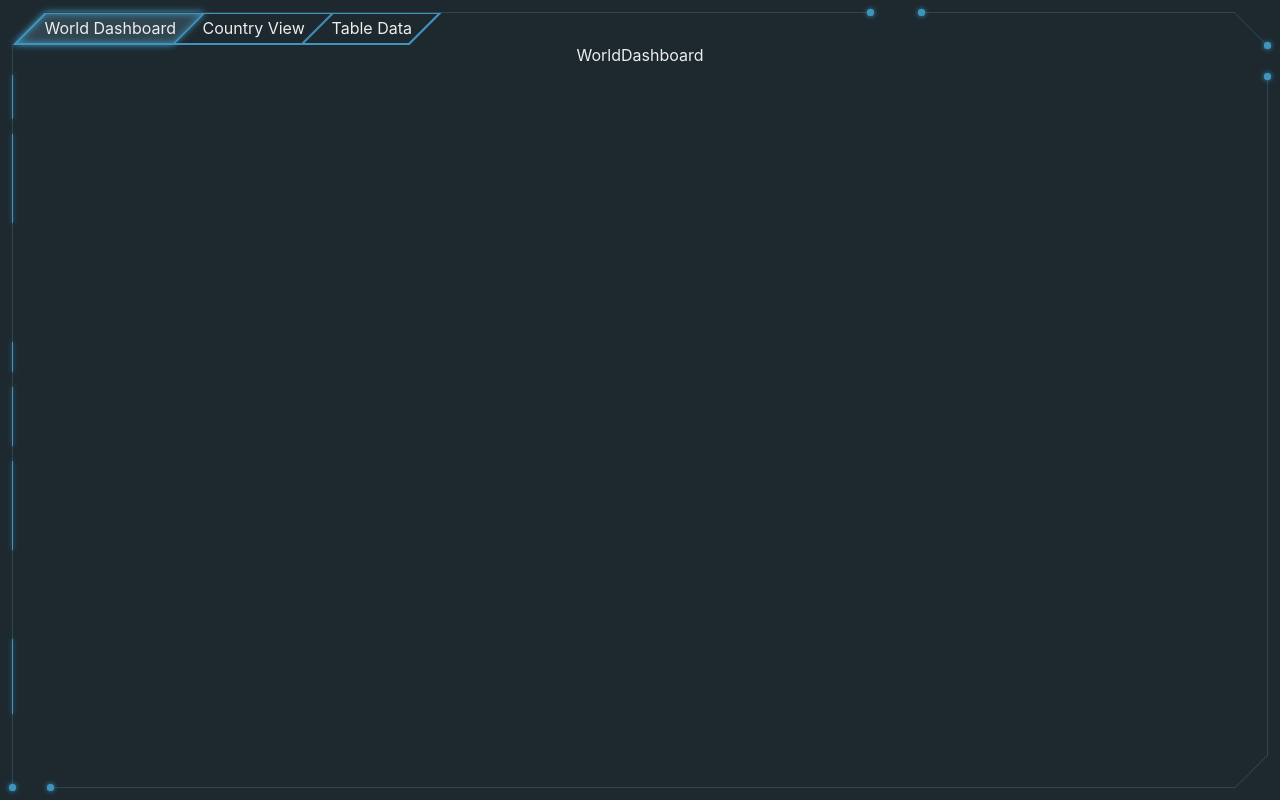
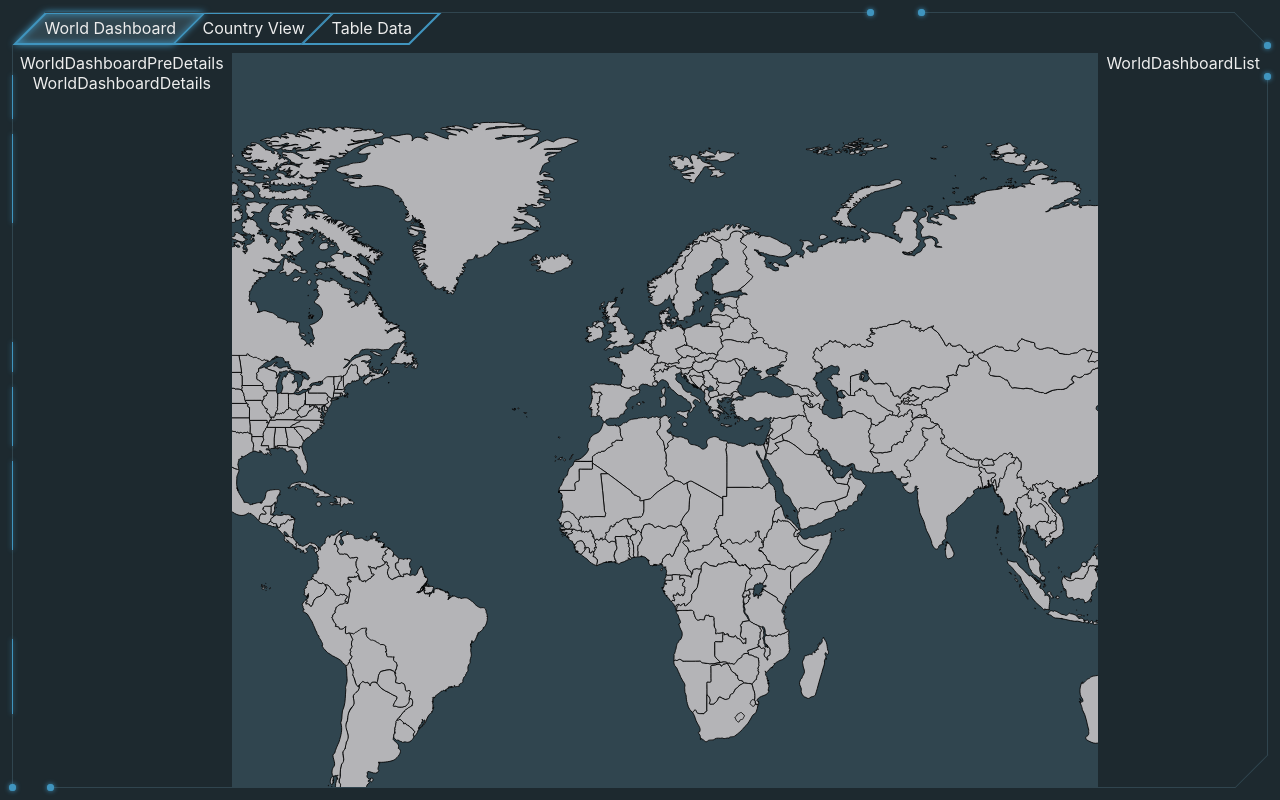
Before and after one commit to omergal99/hello-corona, a React (Create React App) app: page /#/world-dashboard in a window 1280 px wide. Built offline with nearby package versions, Linux system fonts and the light colour scheme.

Commit message:
init map

```diff
--- a/src/assets/css/_cmps.scss
+++ b/src/assets/css/_cmps.scss
@@ -4,3 +4,6 @@
 @import './cmps/countryView/countryViewList';
 @import './cmps/countryView/countryViewBottom';
 @import './cmps/countryView/countryViewPresentation';
+
+
+@import './cmps/worldDashboard/worldDashboardMap';
--- a/src/assets/css/_pages.scss
+++ b/src/assets/css/_pages.scss
@@ -1 +1,2 @@
 @import './pages/countryView';
+@import './pages/worldDashboard';
--- a/src/assets/css/cmps/countryView/_countryViewList.scss
+++ b/src/assets/css/cmps/countryView/_countryViewList.scss
@@ -1,6 +1,6 @@
 .country-view-list {
   @include scrollbar();
-  overflow-y: scroll;
+  overflow-y: auto;
   background-color: var(--color1-dark);
   padding: 0.5rem;
   .country-preview {
--- /dev/null
+++ b/src/assets/css/cmps/worldDashboard/_worldDashboardMap.scss
@@ -0,0 +1,18 @@
+.world-dashboard-map {
+  background-color: var(--color1-light);
+  color: ghostwhite;
+  height: 100%;
+  .svg-map {
+    height: 100%;
+    width: 100%;
+    .g-paths {
+      stroke: #000;
+      path {
+        fill: rgb(180, 180, 183);
+        &:hover {
+          fill: rgb(150, 150, 184);
+        }
+      }
+    }
+  }
+}
--- /dev/null
+++ b/src/assets/css/pages/_worldDashboard.scss
@@ -0,0 +1,8 @@
+.world-dashboard {
+  height: 100%;
+  display: grid;
+  grid-template-columns: 0.2fr 1.6fr 0.2fr;
+  grid-gap: 0.5rem;
+  overflow: hidden;
+  padding: 0.5rem;
+}
--- /dev/null
+++ b/src/cmps/worldDashboard/WorldDashboardDetails.js
@@ -0,0 +1,12 @@
+import React from 'react';
+
+function WorldDashboardDetails() {
+
+  return (
+    <div className="world-dashboard-details">
+      WorldDashboardDetails
+    </div>
+  );
+}
+
+export default WorldDashboardDetails;
--- /dev/null
+++ b/src/cmps/worldDashboard/WorldDashboardList.js
@@ -0,0 +1,12 @@
+import React from 'react';
+
+function WorldDashboardList() {
+
+  return (
+    <div className="world-dashboard-list">
+      WorldDashboardList
+    </div>
+  );
+}
+
+export default WorldDashboardList;
--- /dev/null
+++ b/src/cmps/worldDashboard/WorldDashboardMap.js
@@ -0,0 +1,97 @@
+import React, { useState, useEffect, useCallback, useRef } from "react";
+
+function WorldDashboardMap({ countriesStore: { countriesMap } }) {
+
+  const firstZoom = 540;
+  const baseMap = { width: 954, height: 514 };
+
+  const svgRef = useRef(firstZoom);
+
+  const args = {
+    initZoom: firstZoom, minMapZoom: 40, maxMapZoom: 1100, ratioUpdateZoom: 0.15,
+    diffHeightMapRatioY: (firstZoom - baseMap.height) / -2, diffHeightMapRatioX: (baseMap.width - firstZoom) / 2,
+    initFontSize: firstZoom / 30, initStroke: firstZoom / 1000
+  };
+
+  const [mapView, setMapView] = useState({ zoom: args.initZoom, x: 0, y: 0 });
+  const [viewBox, setViewBox] = useState(`${args.diffHeightMapRatioX} ${args.diffHeightMapRatioY} ${args.initZoom} ${args.initZoom}`);
+
+  const [isDragging, setIsDragging] = useState(false);
+  const [pointerDiff, setPointerDiff] = useState({ x: 1, y: 1 });
+
+  const [dynamicRatio, setDynamicRatio] = useState(1);
+
+  const svgClassName = 'svg-map';
+  const handleWheel = useCallback(ev => {
+    const isOccurInSvgMap = ev.path && ev.path.some(path => path.className && path.className.baseVal
+      && path.className.baseVal.includes(svgClassName));
+    if (isOccurInSvgMap) {
+      const updateZoom = mapView.zoom * args.ratioUpdateZoom;
+      const copy = mapView;
+      if (ev.deltaY > 0) {
+        if (mapView.zoom + updateZoom + args.minMapZoom < args.maxMapZoom) {
+          copy.zoom = copy.zoom + updateZoom;
+          copy.x = copy.x - updateZoom / 2;
+          copy.y = copy.y - updateZoom / 2;
+          setMapView(copy);
+        }
+      } else {
+        if (mapView.zoom - updateZoom - args.minMapZoom > 0) {
+          copy.zoom = copy.zoom - updateZoom;
+          copy.x = copy.x + updateZoom / 2;
+          copy.y = copy.y + updateZoom / 2;
+          setMapView(copy);
+        }
+      }
+      setDynamicRatio(mapView.zoom / args.initZoom);
+      setViewBox(`${mapView.x + args.diffHeightMapRatioX} ${mapView.y + args.diffHeightMapRatioY} ${mapView.zoom} ${mapView.zoom}`);
+    }
+  }, [mapView, args]);
+
+  useEffect(() => {
+    window.addEventListener("mousewheel", handleWheel, { passive: false });
+    return () => {
+      window.removeEventListener("mousewheel", handleWheel, { passive: false });
+    }
+  })
+
+  const startDrag = ev => {
+    setPointerDiff({ x: ev.clientX, y: ev.clientY });
+    setIsDragging(true);
+  }
+  const drag = ev => {
+    if (isDragging) {
+      const ratioBySvgHeight = args.initZoom / svgRef.current.clientHeight;
+      console.log(ratioBySvgHeight);
+      const x = mapView.x - (ev.clientX - pointerDiff.x) * dynamicRatio * ratioBySvgHeight;
+      const y = mapView.y - (ev.clientY - pointerDiff.y) * dynamicRatio * ratioBySvgHeight;
+      setMapView({ ...mapView, x, y });
+      setViewBox(`${x + args.diffHeightMapRatioX} ${y + args.diffHeightMapRatioY} ${mapView.zoom} ${mapView.zoom}`);
+      setPointerDiff({ x: ev.clientX, y: ev.clientY });
+    }
+  }
+  const stopDrag = () => {
+    setIsDragging(false);
+  }
+
+  const countriesPaths = countriesMap.map(country => {
+    return <path className="country-path" id={country.id} key={country.id} d={country.d} >
+      <title>{country.name}</title>
+    </path>
+  })
+
+  return (
+    <div className="world-dashboard-map">
+      <svg className={svgClassName} viewBox={viewBox} ref={svgRef} preserveAspectRatio="xMinYMin"
+        // style={{ height: svgRef.current.clientHeight }}
+        onWheel={handleWheel} onMouseLeave={stopDrag}
+        onMouseDown={startDrag} onMouseMove={drag} onMouseUp={stopDrag}>
+        <g className="g-paths" style={{ strokeWidth: args.initStroke * dynamicRatio }}>
+          {countriesPaths}
+        </g>
+      </svg>
+    </div>
+  );
+}
+
+export default WorldDashboardMap;
--- /dev/null
+++ b/src/cmps/worldDashboard/WorldDashboardPreDetails.js
@@ -0,0 +1,12 @@
+import React from 'react';
+
+function WorldDashboardPreDetails() {
+
+  return (
+    <div className="world-dashboard-pre-details">
+      WorldDashboardPreDetails
+    </div>
+  );
+}
+
+export default WorldDashboardPreDetails;
--- a/src/pages/WorldDashboard.js
+++ b/src/pages/WorldDashboard.js
@@ -1,10 +1,32 @@
 import React from 'react';
+import { useSelector, useDispatch } from 'react-redux';
+import actions from '../store/actions';
+
+import WorldDashboardMap from '../cmps/worldDashboard/WorldDashboardMap';
+import WorldDashboardList from '../cmps/worldDashboard/WorldDashboardList';
+import WorldDashboardPreDetails from '../cmps/worldDashboard/WorldDashboardPreDetails';
+import WorldDashboardDetails from '../cmps/worldDashboard/WorldDashboardDetails';
 
 function WorldDashboard() {
+
+  const dispatch = useDispatch();
+  const countriesStore = useSelector(state => state.countriesStore);
+
+  const selectCountry = country => {
+    dispatch(actions.selectCountry(country));
+  }
+
   return (
-    <div className="world-dashboard">
-      WorldDashboard
-    </div>
+    <>{countriesStore && <>
+      <div className="world-dashboard">
+        <div>
+          <WorldDashboardPreDetails />
+          <WorldDashboardDetails />
+        </div>
+        <WorldDashboardMap countriesStore={countriesStore} />
+        <WorldDashboardList />
+      </div>
+    </>}</>
   );
 }
 
--- a/src/services/CountriesService.js
+++ b/src/services/CountriesService.js
@@ -1,8 +1,10 @@
 import countries from './data/countries.json';
+import countriesMap from './data/countriesMap.json';
 
 function getData() {
   const initState = _getEmpty();
   initState.countries = countries;
+  initState.countriesMap = countriesMap;
   return Promise.resolve(initState);
 }
 
@@ -12,5 +14,6 @@ export default {
 
 const _getEmpty = () => ({
   countries: [],
+  countriesMap: [],
   selectedCountryIndex: null
 })
```
Also changed, not shown: src/cmps/worldDashboard/WorldDashboardListItem.js (added, +12 -0 lines).
